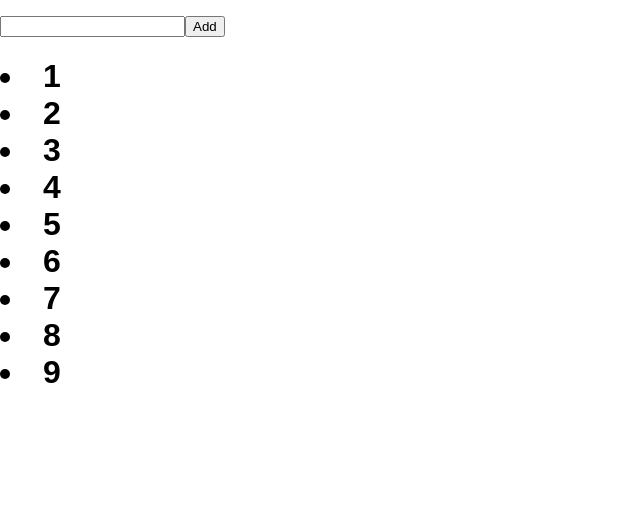
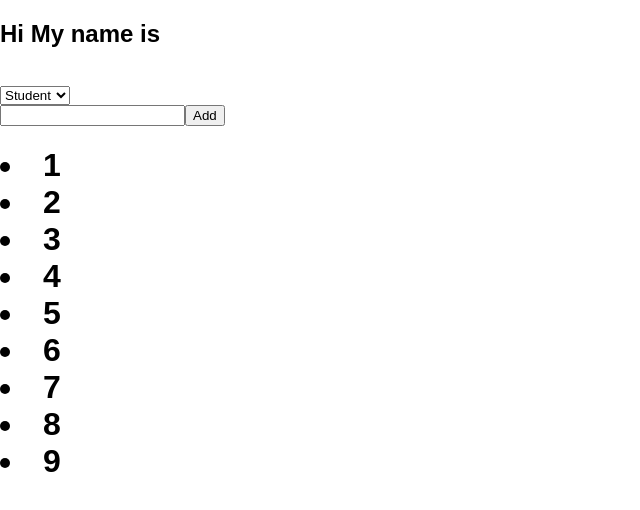
Before and after one commit to miw1513/React_Project1, a React (Create React App) app: page / in a window 1280 px wide. Shown: the top 510 px of the page, without its empty margins (0-640 px from the left). Built offline with nearby package versions, Linux system fonts and the light colour scheme.

Commit message:
updated
updated

```diff
--- a/src/App.js
+++ b/src/App.js
@@ -27,7 +27,6 @@ class App extends Component {
   render() {
     let {todoItems} = this.state
     const number = [1,2,3,4,5,6,7,8,9];
-    const doubled = number.map((number) => number * 2);
 
     return (
 
--- a/src/TodoInput.js
+++ b/src/TodoInput.js
@@ -7,22 +7,29 @@ class TodoInput extends Component {
         super(props)
         this.state= {
             text1: "",
-            check: ""
+            check: "",
+            text2: ""
 
         }
         this.handleChange = this.handleChange.bind(this);
         this.handleClick = this.handleClick.bind(this);
+        this.handleChange1 = this.handleChange1.bind(this)
     }
     handleChange(event){
-        let text1 = this.state.text1
-        this.setState({text1: event.target.value})
-          if (text1[1] === 'a'){
-            this.setState({check: 'ดีเยี่ยม'});
-         }
-        else {
-             this.setState({check: ''});
-        }
 
+
+        this.setState({
+            text1: event.target.value
+
+    })
+
+
+    }
+    handleChange1(event){
+
+         this.setState({
+            text2: event.target.value
+            })
     }
       handleClick(event){
 
@@ -39,9 +46,16 @@ class TodoInput extends Component {
     render(){
 
         return(
+
             <form onSubmit={this.handleClick}>
             <div>
+                <h2>Hi My name is {this.state.text2} </h2><br/>
+                 <select onChange={this.handleChange1}>
+                    <option value="student">Student </option>
+                    <option value="teacher">Teacher </option>
+                    </select> <br/>
                 <input type="text" value={this.state.text1} onChange={this.handleChange} required/>
+
                 <input type="submit" value="Add" />
 
                 </div>
--- a/src/Todolist.js
+++ b/src/Todolist.js
@@ -9,7 +9,6 @@ class Todolist extends Component {
         return(
      <div>
         <ul>
-
          {
            items.map((todo,i) => <li key={i}><Todoitem item={todo}/></li>)
          }
```
